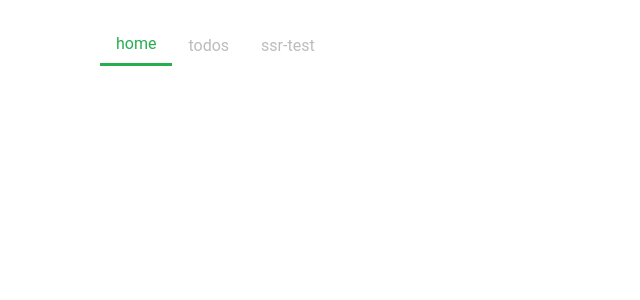
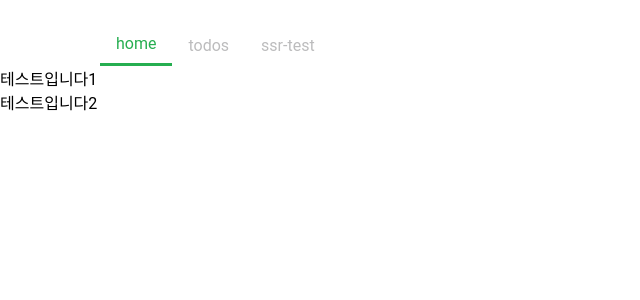
Before and after one commit to wontaezia/nextjs-boiler-plate, a Next.js app: page / in a window 1280 px wide. Shown: the top 300 px of the page, without its empty margins (0-640 px from the left). Built offline with nearby package versions, Linux system fonts and the light colour scheme.

Commit message:
test json 작업 추가

```diff
--- a/pages/index.tsx
+++ b/pages/index.tsx
@@ -1,9 +1,16 @@
 import React from 'react';
+import Head from 'next/head';
+import { data } from 'testData.json';
 
 function Main() {
     return (
         <>
-            <div />
+            <Head>
+                <title>Home</title>
+            </Head>
+            {data.map((data) => (
+                <div key={data.id}>{data.title}</div>
+            ))}
         </>
     );
 }
--- a/pages/todos.tsx
+++ b/pages/todos.tsx
@@ -1,4 +1,5 @@
 import React, { useState, useEffect, useRef } from 'react';
+import Head from 'next/head';
 import { css } from '@emotion/react';
 import { useTodos } from '@hooks';
 import TodoList from '@components/TodoList';
@@ -49,6 +50,10 @@ function Todos() {
 
     // 기본 페이지
     return (
+        <>
+            <Head>
+                <title>Todolist</title>
+            </Head>
             <div css={container}>
                 <Alert
                     error={error}
@@ -63,6 +68,7 @@ function Todos() {
                 </div>
                 <TodoList todos={todos} />
             </div>
+        </>
     );
 }
 
--- /dev/null
+++ b/testData.json
@@ -0,0 +1,12 @@
+{
+    "data": [
+        {
+            "id": 1,
+            "title": "테스트입니다1"
+        },
+        {
+            "id": 2,
+            "title": "테스트입니다2"
+        }
+    ]
+}
```
Also changed, not shown: pages/about.tsx (deleted, +0 -16 lines), pages/ssr-test.tsx (+9 -1 lines). Lines whose indentation alone changed are shown as unchanged.
